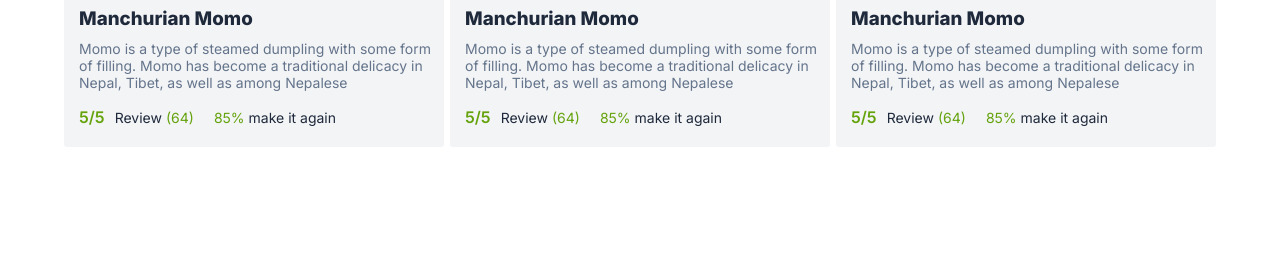
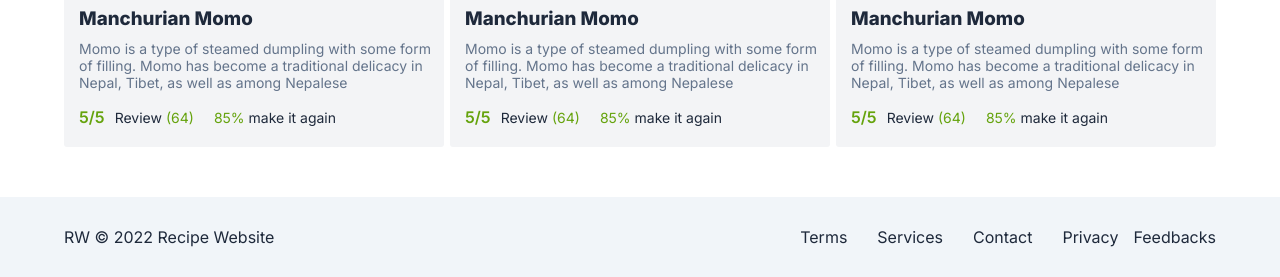
Before and after one commit to developedby-sam/receipe-website, a plain HTML site: page index.html in a window 1280 px wide. Shown: the part 963-1240 px from the top of the page. Before the commit the page ends 1160 px from the top, so only its background shows below. Drawn offline with nearby package versions, Linux system fonts and the light colour scheme.

Commit message:
added footer

```diff
--- a/index.html
+++ b/index.html
@@ -128,6 +128,16 @@
         </div>
       </div>
     </section>
+    <footer>
+      <div class="copyright">RW &copy; 2022 Recipe Website</div>
+      <div class="terms-details">
+        <a href="#" class="terms">Terms</a>
+        <a href="#" class="terms">Services</a>
+        <a href="#" class="terms">Contact</a>
+        <a href="#" class="terms">Privacy</a>
+        <a href="#" class="terms">Feedbacks</a>
+      </div>
+    </footer>
     <script src="https://unpkg.com/feather-icons"></script>
     <script>
       feather.replace();
--- a/style.css
+++ b/style.css
@@ -157,3 +157,25 @@ a:hover {
 .details p:not(:first-child) {
   font-size: 1.4rem;
 }
+
+footer {
+  background-color: #f1f5f9;
+  height: 10vh;
+  padding: 0 5%;
+  display: flex;
+  align-items: center;
+}
+
+.copyright {
+  width: 30%;
+}
+
+.terms-details {
+  width: 70%;
+  display: flex;
+  justify-content: flex-end;
+}
+
+.terms-details a:not(:last-child) {
+  margin: 0 15px;
+}
```
